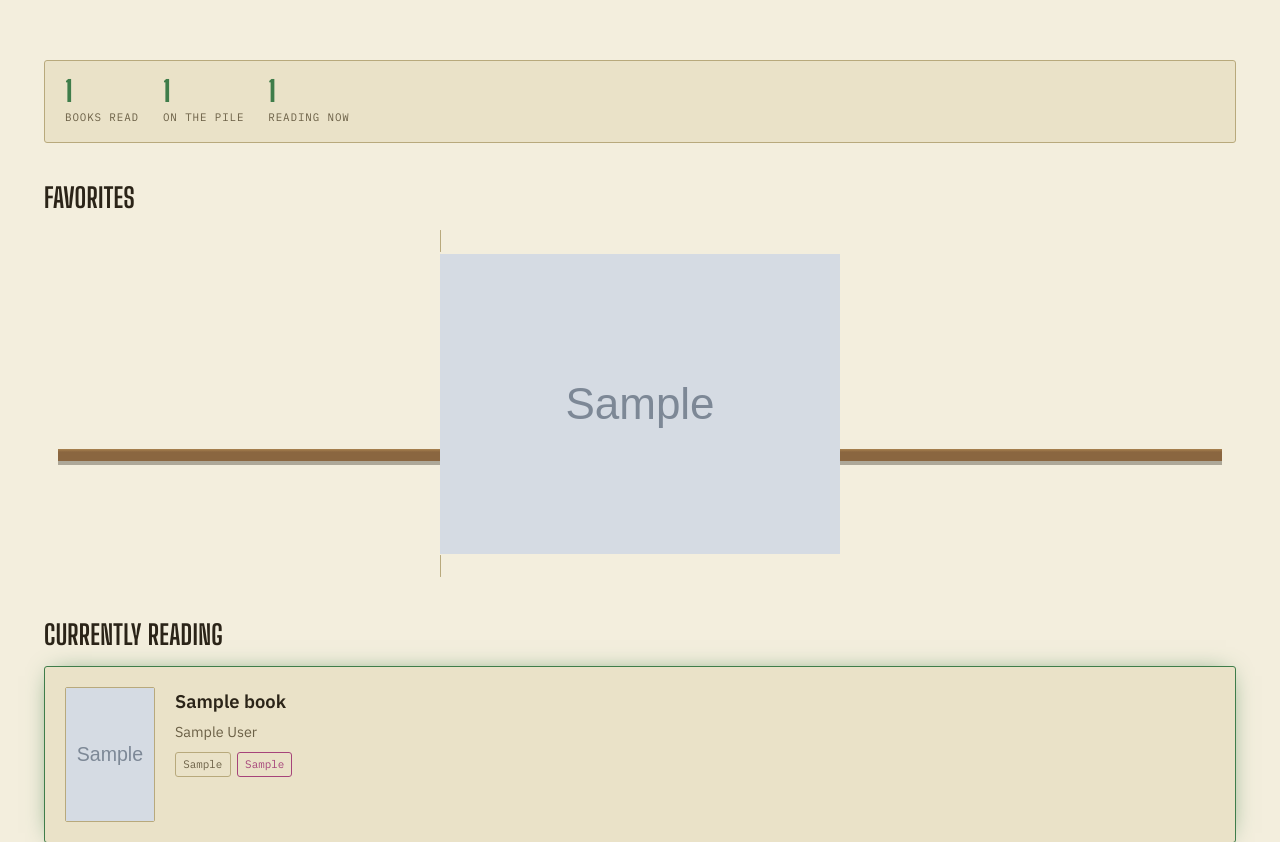
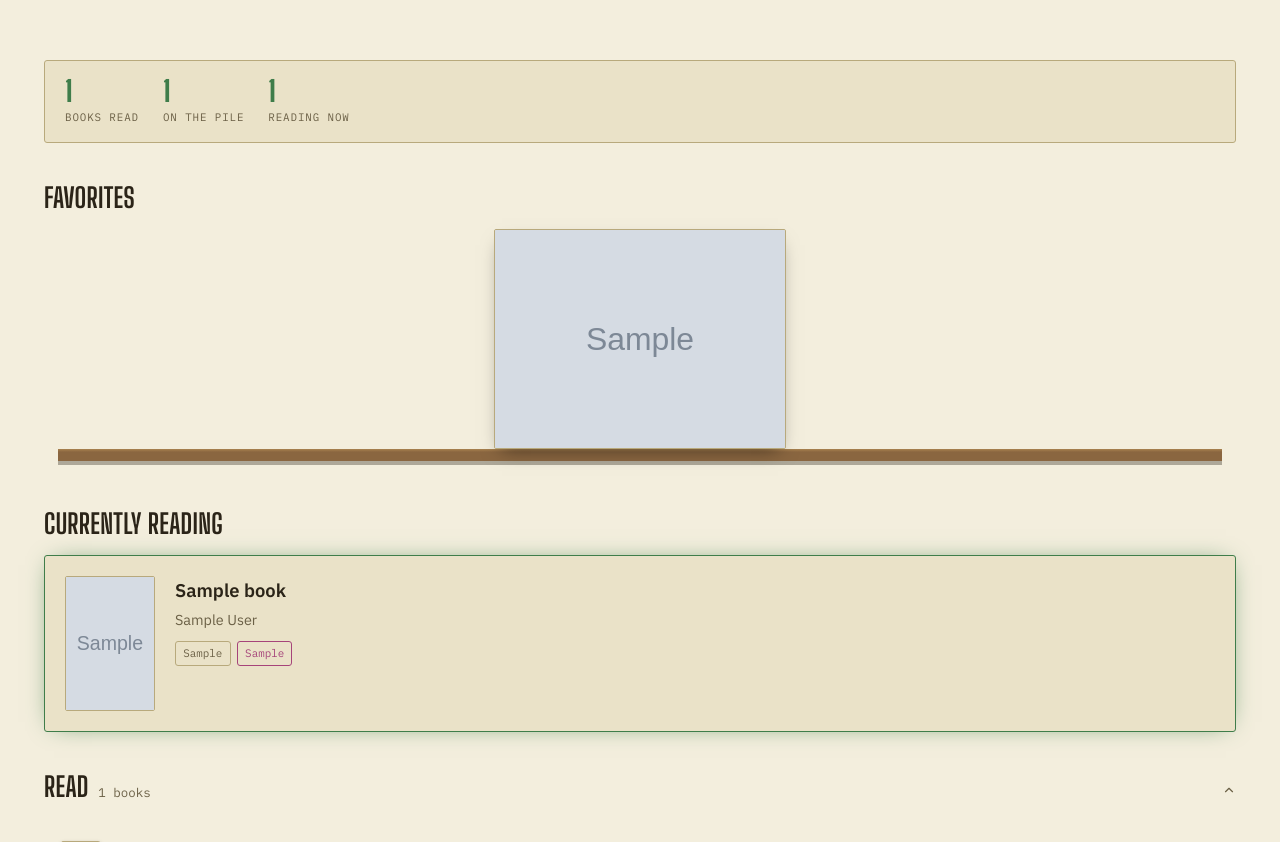
Before and after one commit to hootyhoot/book-recommender, a Flask app: template templates/showcase.html in a window 1280 px wide. Shown: the part 63-905 px from the top of the page. Run offline with Flask 3, Linux system fonts and the light colour scheme; the template is opened without the code that fills it: most values are stand-ins (such as "Sample title", 1, 10 or a date in 2020); grey boxes marked "Sample" are stand-in pictures; parts of the project's set-up code (start-up, migrations or seed data) failed here and were passed over.

Commit message:
Fix favorites cover sizing: .cover span needed display:block
A plain non-replaced inline element (the default for <span>) ignores
explicit width/height in CSS entirely, so .favorite-book .cover was
silently rendering at whatever size its content naturally laid out to
instead of the intended fixed height - which is what produced both the
stray vertical line above each cover (the inline box's font-metrics
leading space, empty above the oversized image) and the covers visually
overlapping/overrunning the shelf ledge (the ledge's position assumed
the CSS height was actually being applied). Also restores the ledge's
own bottom padding, which had been accidentally masked by the same bug
inflating the row's height past what the ledge needed.

```diff
--- a/static/css/style.css
+++ b/static/css/style.css
@@ -289,7 +289,11 @@ main { display: block; padding: 2.5rem 0 5rem; }
   column-gap: var(--fav-gap);
   row-gap: var(--fav-gap);
   margin-top: 4px;
-  padding: 0 14px;
+  /* Bottom padding reserves room for the ledge band itself - background
+     is clipped to this box's own height, so without it the wood/shadow
+     stops (which start right at the row's bottom edge) render entirely
+     outside the box and never show up at all. */
+  padding: 0 14px 20px;
   background-origin: content-box;
   background-image: repeating-linear-gradient(
     to bottom,
@@ -314,6 +318,7 @@ main { display: block; padding: 2.5rem 0 5rem; }
 }
 .favorite-book:hover { text-decoration: none; }
 .favorite-book .cover {
+  display: block;
   height: var(--fav-h);
   border-radius: 2px;
   overflow: hidden;
```
